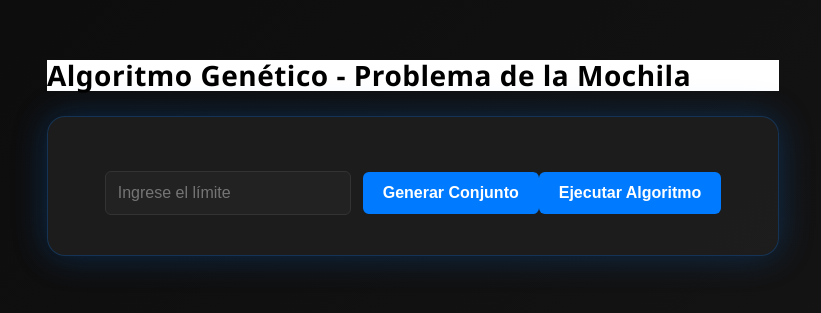
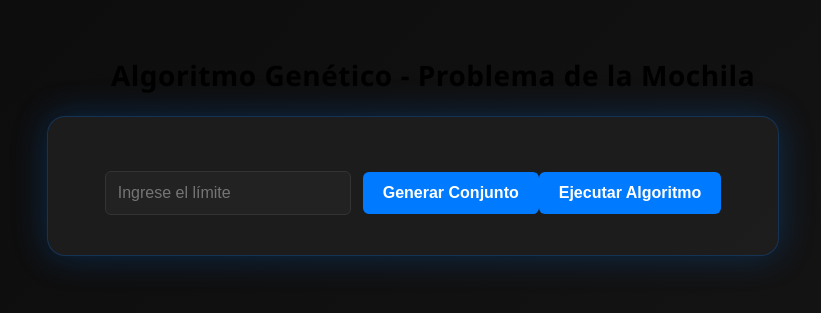
Before and after one commit to HemaniakAE/Tarea02_AnalisisDeAlgoritmos, a React (Vite) app: page / in a window 1280 px wide. Shown: the part 251-564 px from the top of the page, without its empty margins (227-1048 px from the left). Built offline with nearby package versions, Linux system fonts and the light colour scheme.

Commit message:
Corrige estilos del header

```diff
--- a/src/App.css
+++ b/src/App.css
@@ -7,6 +7,12 @@ body {
   justify-content: center;
   align-items: center;
   min-height: 100vh;
+}
+
+.header {
+  margin-left: 4em;
+  align-items: center;
+  background-color: transparent;
 }
 
 .app-container {
```
